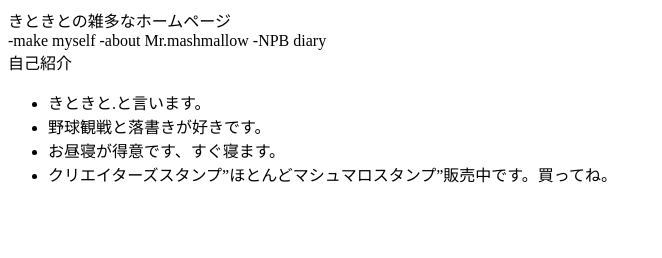
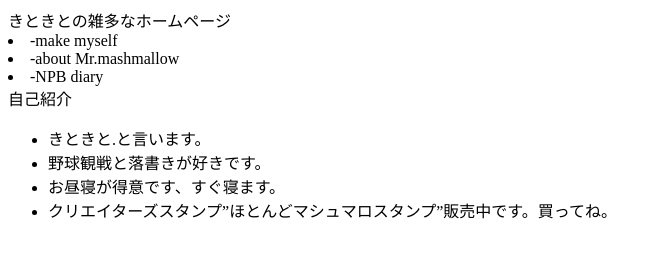
Before and after one commit to kitonaoki/kitonaoki.github.io, a plain HTML site: page index.html in a window 1280 px wide. Shown: the whole page, without its empty margins (0-662 px from the left). Drawn offline with Linux system fonts and the light colour scheme.

Commit message:
Update index.html

```diff
--- a/index.html
+++ b/index.html
@@ -3,9 +3,9 @@
 
 <header>きときとの雑多なホームページ</header>
  <nav>
-   -make myself
-   -about Mr.mashmallow
-   -NPB diary
+   <li>-make myself</li>
+   <li>-about Mr.mashmallow</li>
+   <li>-NPB diary</li>
  </nav>
 
 <section>自己紹介</section>
```
